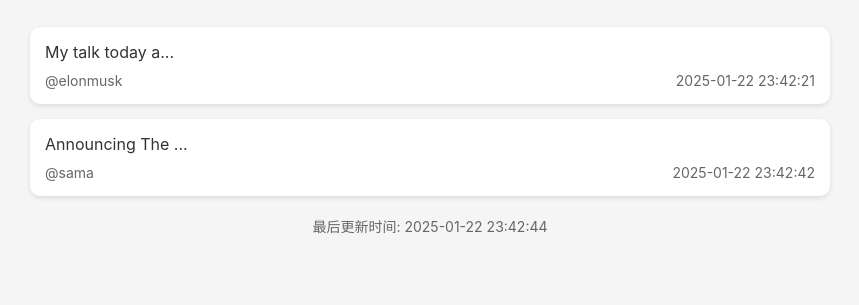
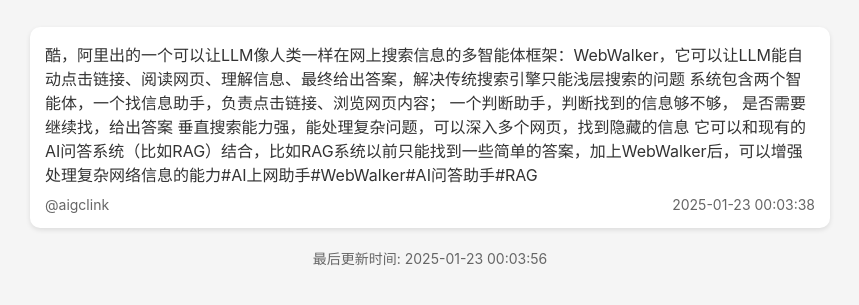
Before and after one commit to aoqing16/youtube-viewer, a plain HTML site: page twitter.html in a window 1280 px wide. Shown: the part 83-388 px from the top of the page, without its empty margins (210-1069 px from the left). Drawn offline with Linux system fonts and the light colour scheme.

Commit message:
Update videos: 2025-01-23 00:04:16

```diff
--- a/twitter.html
+++ b/twitter.html
@@ -55,22 +55,21 @@
     <div class="tweet-list">
 
         <div class="tweet-card">
-            <div class="tweet-content">My talk today a...</div>
+            <div class="tweet-content">酷，阿里出的一个可以让LLM像人类一样在网上搜索信息的多智能体框架：WebWalker，它可以让LLM能自动点击链接、阅读网页、理解信息、最终给出答案，解决传统搜索引擎只能浅层搜索的问题
+
+系统包含两个智能体，一个找信息助手，负责点击链接、浏览网页内容； 一个判断助手，判断找到的信息够不够， 是否需要继续找，给出答案
+
+垂直搜索能力强，能处理复杂问题，可以深入多个网页，找到隐藏的信息
+
+它可以和现有的AI问答系统（比如RAG）结合，比如RAG系统以前只能找到一些简单的答案，加上WebWalker后，可以增强处理复杂网络信息的能力#AI上网助手#WebWalker#AI问答助手#RAG</div>
             <div class="tweet-meta">
-                <span>@elonmusk</span>
-                <span>2025-01-22 23:42:21</span>
-            </div>
-        </div>
-        <div class="tweet-card">
-            <div class="tweet-content">Announcing The ...</div>
-            <div class="tweet-meta">
-                <span>@sama</span>
-                <span>2025-01-22 23:42:42</span>
+                <span>@aigclink</span>
+                <span>2025-01-23 00:03:38</span>
             </div>
         </div>
     </div>
     <div class="update-time">
-        最后更新时间: 2025-01-22 23:42:44
+        最后更新时间: 2025-01-23 00:03:56
     </div>
 </body>
 </html>
```
Also changed, not shown: twitter_posts.json (+3 -9 lines), 1 other file.
